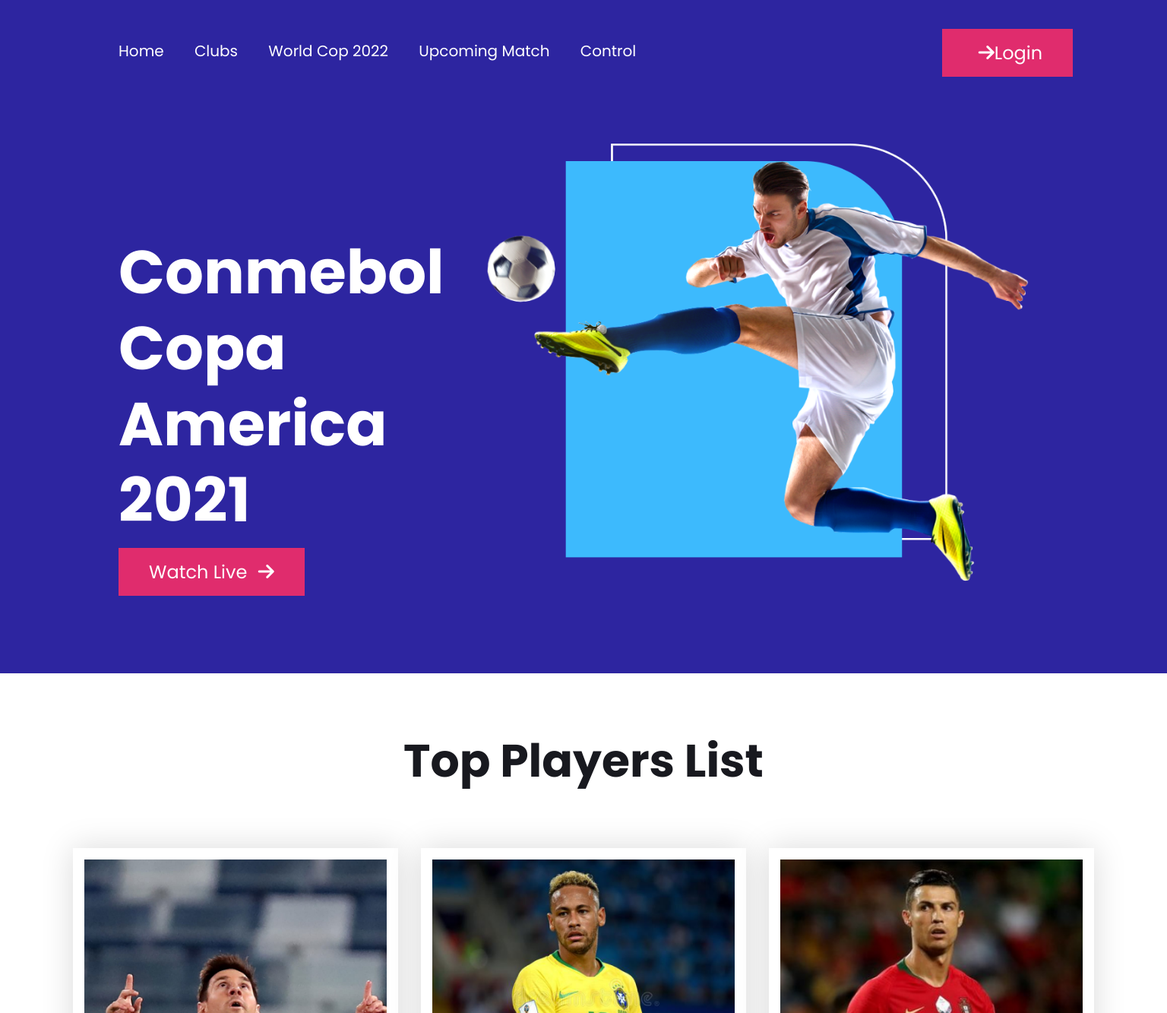
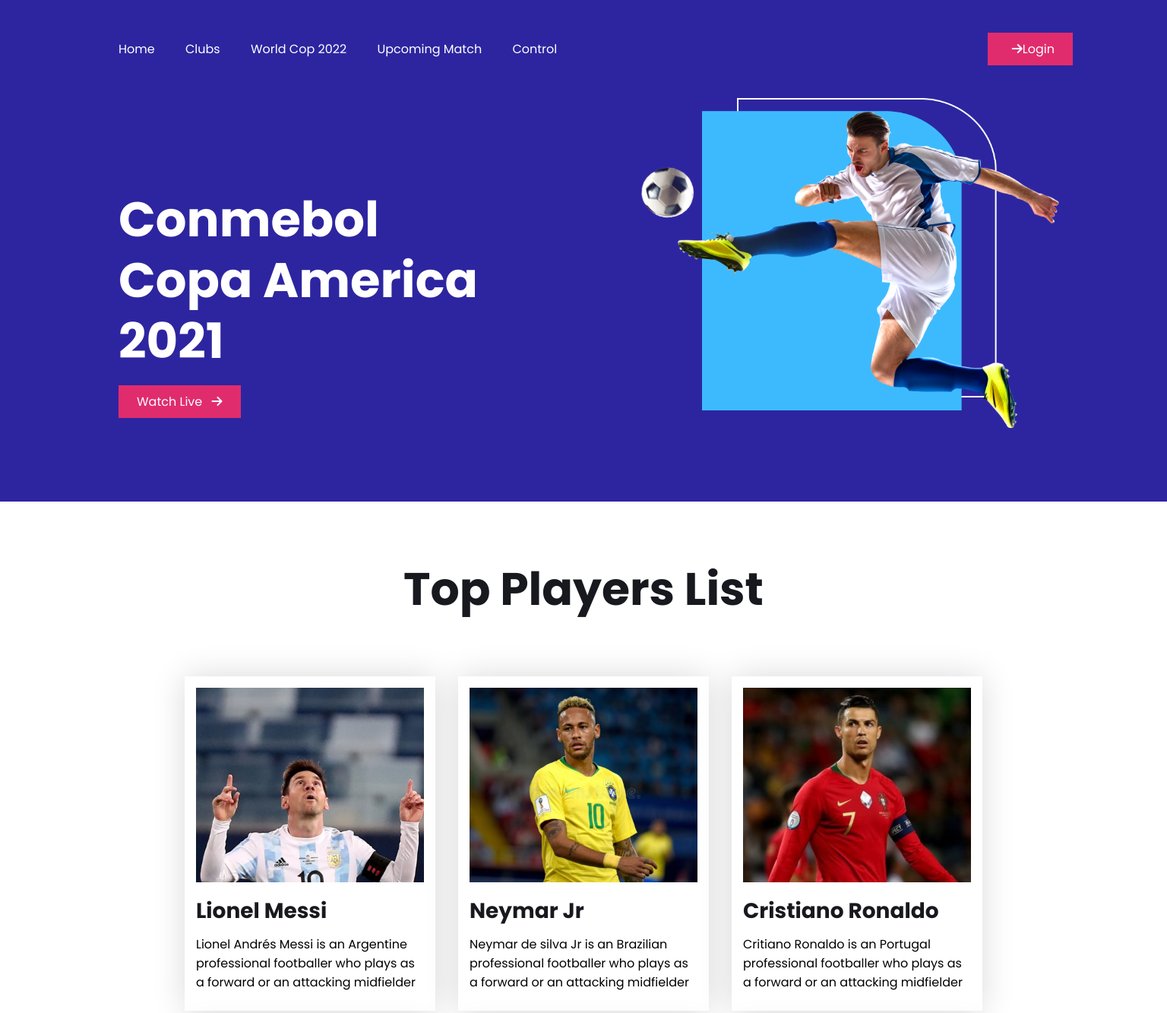
Before and after one commit to momin-khan1/football-website, a plain HTML site: page index.html in a window 1536 px wide. Shown: the top 1333 px of the page at 76% size. Drawn offline with Linux system fonts and the light colour scheme.

Commit message:
code delete

```diff
--- a/css/style.css
+++ b/css/style.css
@@ -276,56 +276,3 @@ Medai Query
     }
 
  }
-
- /* -----------------------------
- Large Devices
- ---------------------------- */
-
- @media only screen and (min-width:1312px) {
-    .banner-title{
-        font-size: 80px;
-        line-height: 100px;
-        margin-top: 52px;
-
-    }
-    .banner-img img{
-        margin-top: 50px;
-        width: 720px;
-        height: 580px;
-        margin-right: 180px;
-        margin-bottom: 110px;
-    }
-    .button{
-        color: #fff;
-        font-size: 24px;
-        background-color: #E02C6D;;
-        padding: 15px 40px;
-    }
-    .menu a{
-        font-size: 20px;
-    }
-/* -----------------------------
- Top Player List -Start
- ---------------------------- */
-    .player img{
-        width: 398px;
-        height: 338px;
-    }
-    .player-name{
-        font-size: 35px;
-    }
-/* *******************************
-        Highlights -start
-************************************ */
-
-    .highlights-img img{
-        width: 747px;
-        height: 565px;
-    }
-
-    .highlights-title{
-        font-size: 60px;
-        line-height: 86px;;
-    }
-
-}
```
